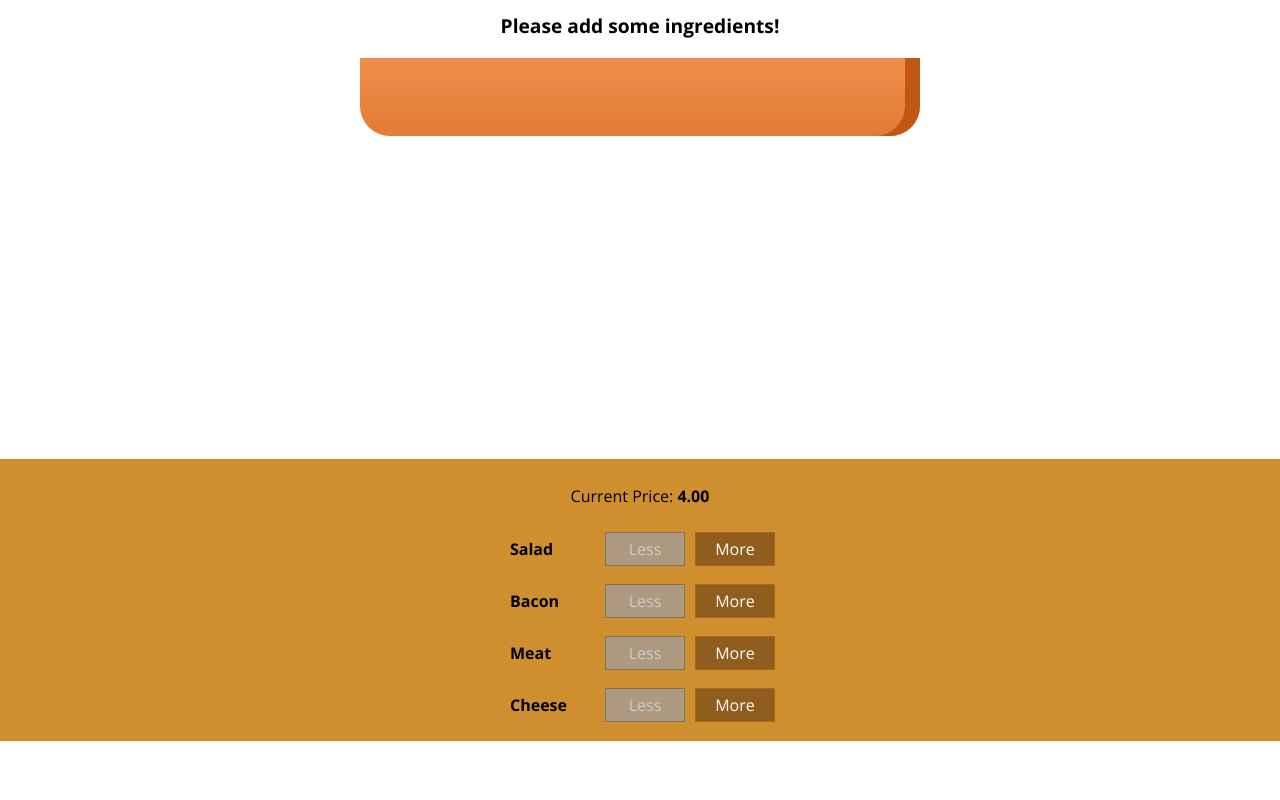
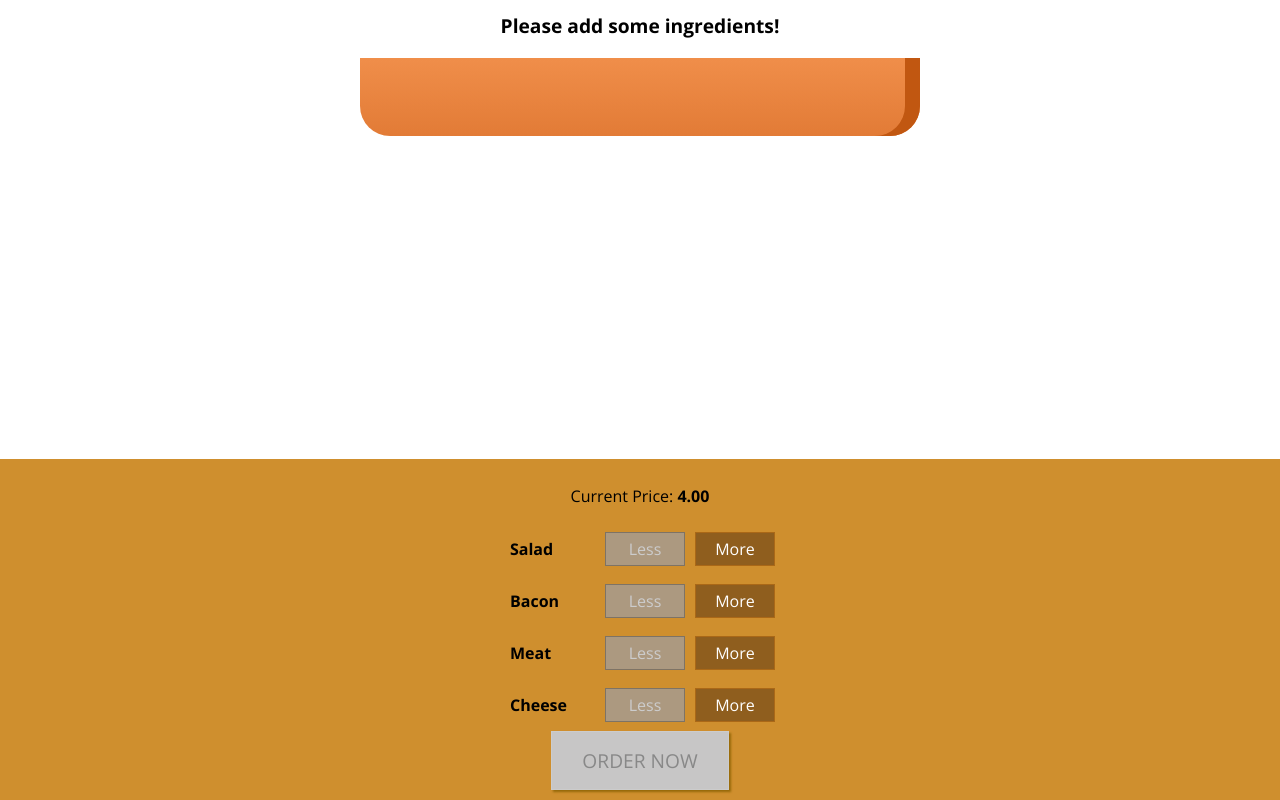
Before and after one commit to ivona21/burger-builder-app, a React app: page / in a window 1280 px wide. Shown: the part 179-979 px from the top of the page. Before the commit the page ends 920 px from the top, so only its background shows below. Built offline with nearby package versions, Linux system fonts and the light colour scheme.

Commit message:
order button added

```diff
--- a/src/components/Burger/BuildControls/BuildControls.css
+++ b/src/components/Burger/BuildControls/BuildControls.css
@@ -8,3 +8,44 @@
     margin: auto;
     padding: 10px 0;
 }
+
+.OrderButton {
+    background-color: #DAD735;
+    outline: none;
+    cursor: pointer;
+    border: 1px solid #966909;
+    color: #966909;
+    font-family: inherit;
+    font-size: 1.2em;
+    padding: 15px 30px;
+    box-shadow: 2px 2px 2px #966909;
+}
+
+.OrderButton:hover, .OrderButton:active {
+    background-color: #A0DB41;
+    border: 1px solid #966909;
+    color: #966909;
+}
+
+.OrderButton:disabled {
+    background-color: #C7C6C6;
+    cursor: not-allowed;
+    border: 1px solid #ccc;
+    color: #888888;
+}
+
+.OrderButton:not(:disabled) {
+    animation: enable 0.3s linear;
+}
+
+@keyframes enable {
+    0% {
+        transform: scale(1);
+    }
+    60% {
+        transform: scale(1.1);
+    }
+    100% {
+        transform: scale(1);
+    }
+}
--- a/src/components/Burger/BuildControls/BuildControls.js
+++ b/src/components/Burger/BuildControls/BuildControls.js
@@ -21,6 +21,9 @@
                     disabled={props.disabled[ctrl.type]}
                 />
             ))}
+            <button
+                className={styles.OrderButton}
+                disabled={!props.purchasable}>ORDER NOW</button>
         </div>
     )
 }
--- a/src/containers/BurgerBuilder/BurgerBuilder.js
+++ b/src/containers/BurgerBuilder/BurgerBuilder.js
@@ -19,7 +19,19 @@
             meat: 0,
             cheese: 0
         },
-        totalPrice: 4
+        totalPrice: 4,
+        purchasable: false
+    }
+
+    updatePurchaseState(ingredients) {
+        const sum = Object.keys(ingredients)
+            .map(igKey => {
+                return ingredients[igKey]
+            })
+            .reduce((sum, el) => {
+                return sum + el;
+            }, 0);
+        this.setState({ purchasable: sum > 0 });
     }
 
     addIngredientHandler = (type) => {
@@ -36,11 +48,12 @@
             ingredients: updatedIngredients,
             totalPrice: newPrice
         });
+        this.updatePurchaseState(updatedIngredients);
     }
 
     removeIngredientHandler = (type) => {
         const oldCount = this.state.ingredients[type];
-        if (oldCount === 0){
+        if (oldCount === 0) {
             return;
         }
         const updatedCount = oldCount - 1;
@@ -55,6 +68,7 @@
             ingredients: updatedIngredients,
             totalPrice: newPrice
         });
+        this.updatePurchaseState(updatedIngredients);
     }
 
     render() {
@@ -71,6 +85,7 @@
                     ingredientAdded={this.addIngredientHandler}
                     ingredientRemoved={this.removeIngredientHandler}
                     disabled={disabledInfo}
+                    purchasable={this.state.purchasable}
                     price={this.state.totalPrice}
                 />
             </Aux>
```
